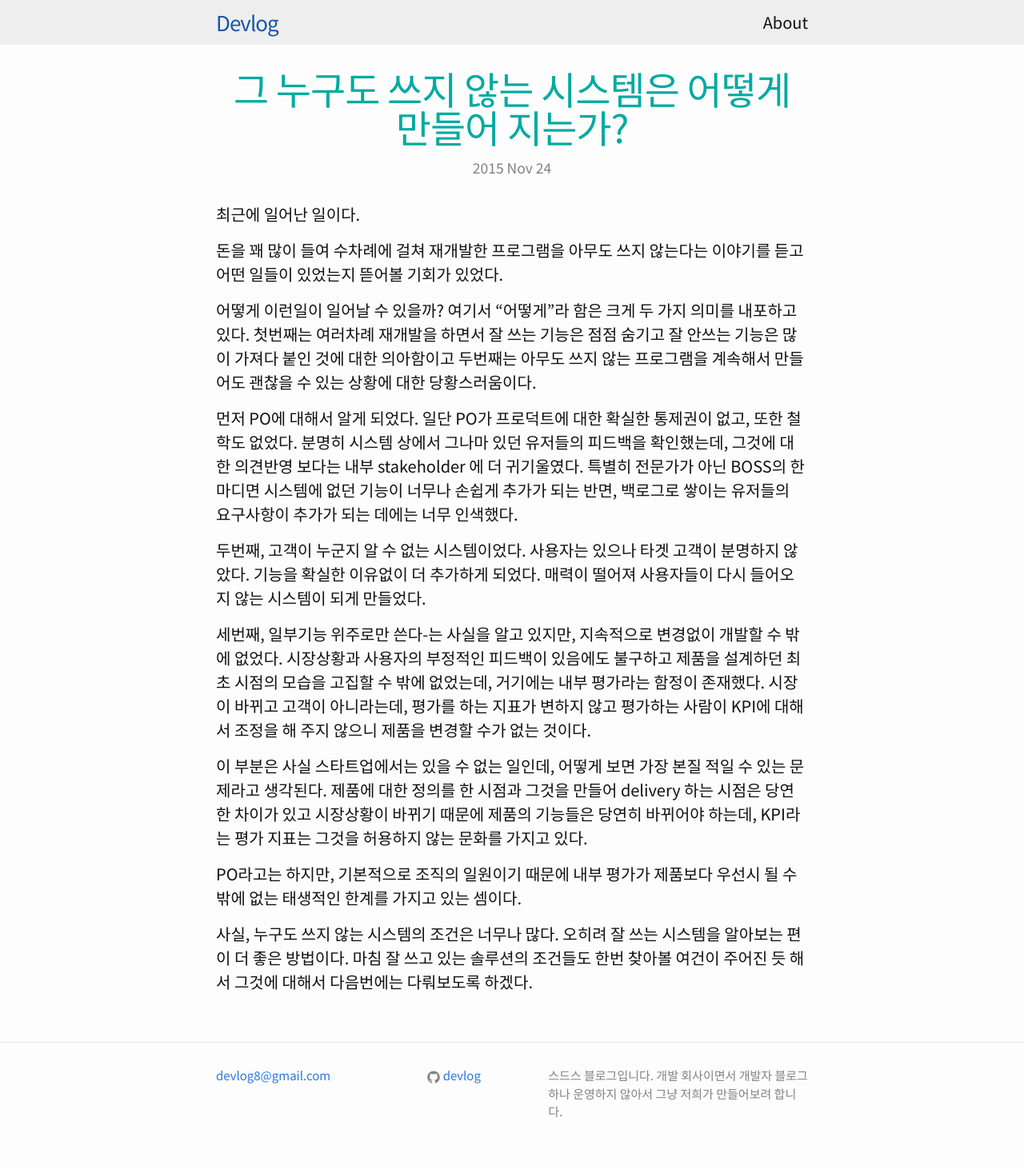
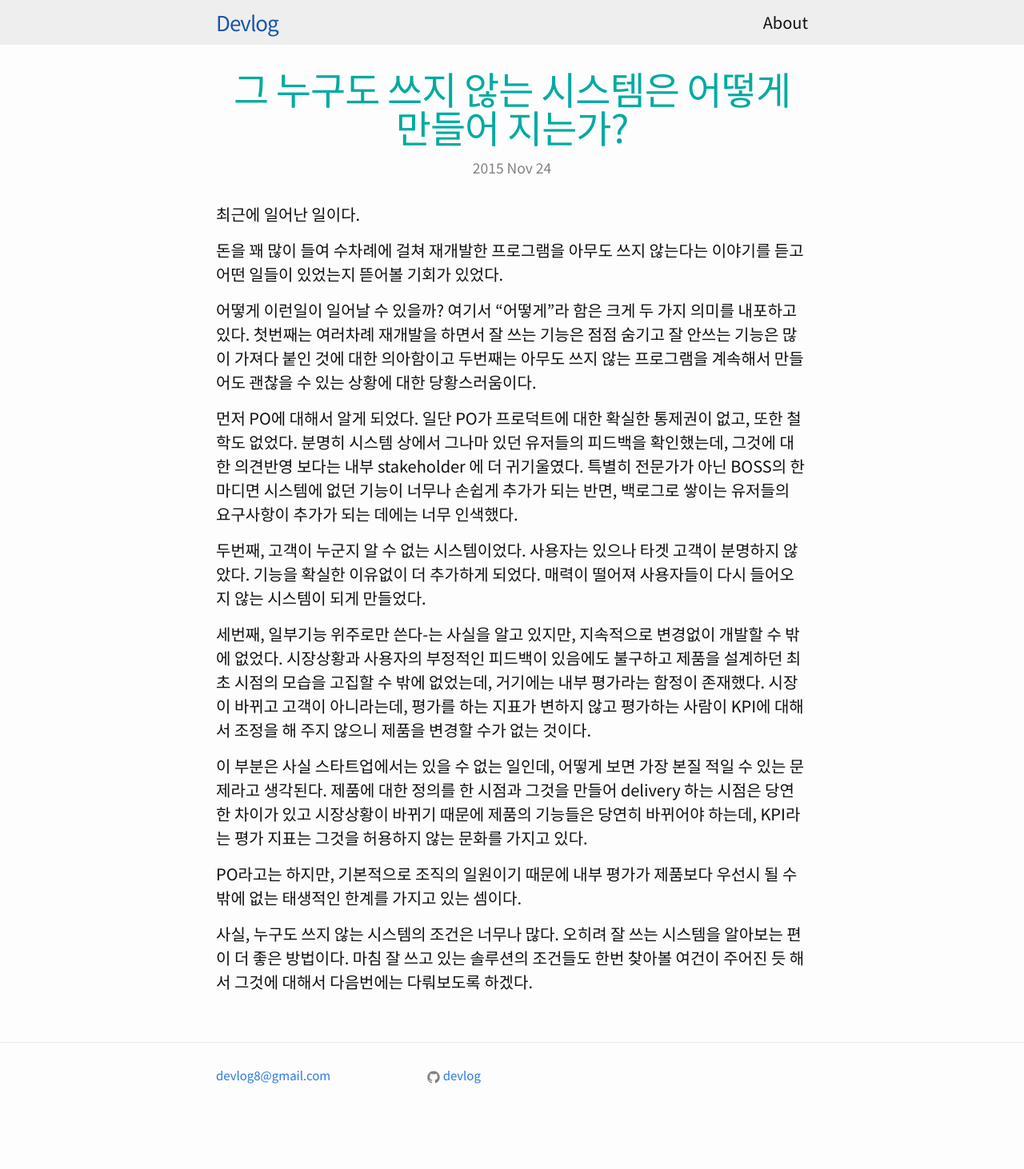
Before and after one commit to devlog/devlog.github.io, a Jekyll site: the page built from _posts/2015-11-24-who-knows.md, in a window 1280 px wide. Shown: the whole page at 80% size. Built offline with Jekyll 4.4.1, drawn with Linux system fonts in a browser that asks for light colours; comment, search, counter and statistics services are not loaded; after the commit the page ends 1417 px from its top, so only the background shows below that; some of the changed lines change nothing that is shown.

Commit message:
desc 제거

```diff
--- a/_config.yml
+++ b/_config.yml
@@ -8,8 +8,8 @@
 # Site settings
 title: Devlog
 email: devlog8@gmail.com
-description: > # this means to ignore newlines until "baseurl:"
-  스드스 블로그입니다. 개발 회사이면서 개발자 블로그 하나 운영하지 않아서 그냥 저희가 만들어보려 합니다.
+# description: > # this means to ignore newlines until "baseurl:"
+#   스드스 블로그입니다. 개발 회사이면서 개발자 블로그 하나 운영하지 않아서 그냥 저희가 만들어보려 합니다.
 baseurl: "" # the subpath of your site, e.g. /blog
 url: "http://yourdomain.com" # the base hostname & protocol for your site
 #twitter_username: jekyllrb
```
